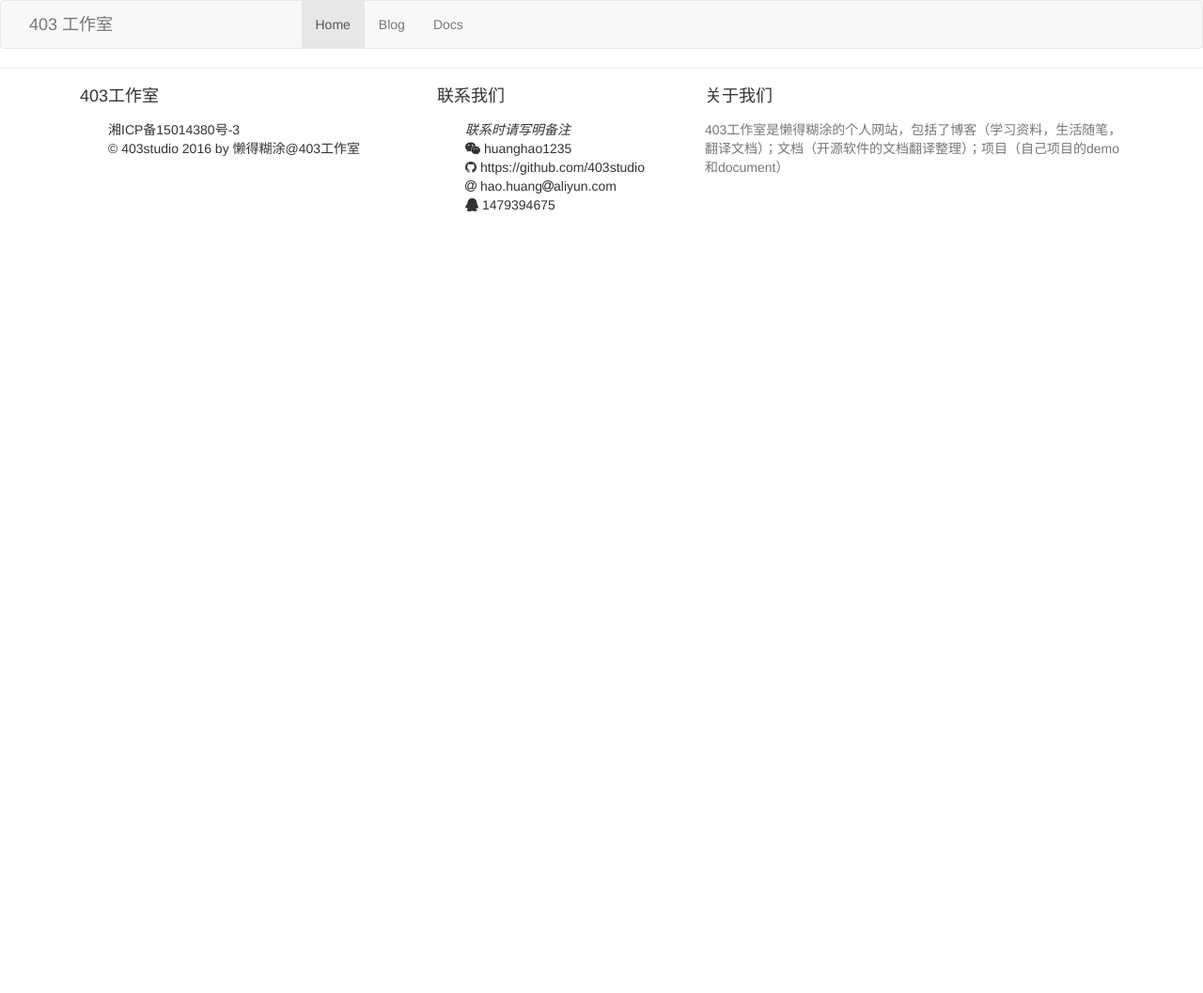
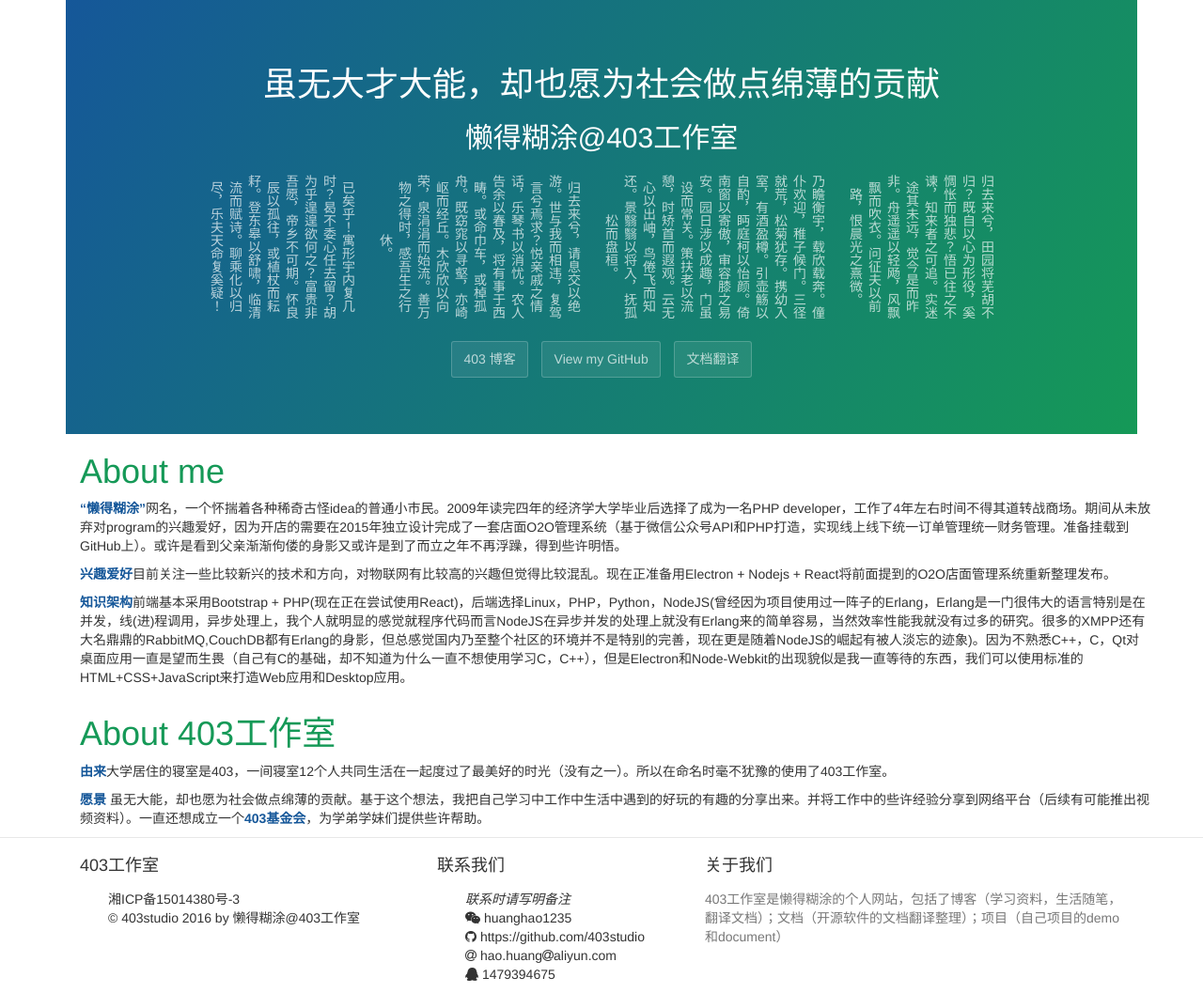
Before and after one commit to 403studio/blog.403studio.com, a Jekyll site: the page built from www.html, in a window 1280 px wide. Shown: the whole page at 94% size. Built offline with Jekyll 4.4.1, drawn with Linux system fonts in a browser that asks for light colours; nearby versions of some CDN libraries; before the commit the page ends 900 px from its top, so only the background shows below that.

Commit message:
Add www page

```diff
--- /dev/null
+++ b/_layouts/www.html
@@ -0,0 +1,58 @@
+<!DOCTYPE html>
+<html>
+
+{% include head.html %}
+<style type="text/css">
+section h1 {
+	color: #159957;
+}
+section p strong {
+	color: #155799;
+}
+.project-tagline {
+	opacity: 0.7;
+	writing-mode: tb-rl;
+	height: 16rem;
+	margin: 2rem auto;
+}
+#header {
+	color: #fff;
+	text-align: center;
+	background-color: #159957;
+	background-image: linear-gradient(120deg, #155799, #159957);
+	padding: 5rem 6rem;
+}
+#header .btn {
+	padding: 0.85rem 1.25rem;
+	display: inline-block;
+	margin-bottom: 1rem;
+	color: rgba(255, 255, 255, 0.7);
+	background-color: rgba(255, 255, 255, 0.08);
+	border-color: rgba(255, 255, 255, 0.2);
+	border-style: solid;
+	border-width: 1px;
+	border-radius: 0.3rem;
+	transition: color 0.2s, background-color 0.2s, border-color 0.2s;
+
+}
+#header .btn + .btn {
+	margin-left: 1rem;
+}
+#header .btn:hover {
+	color: rgba(255, 255, 255, 0.8);
+	text-decoration: none;
+	background-color: rgba(255, 255, 255, 0.2);
+	border-color: rgba(255, 255, 255, 0.3);
+}
+</style>
+	<body>
+
+    <div class="container">
+        {{ content }}
+    </div>
+
+    {% include footer.html %}
+
+  	</body>
+
+</html>
--- a/www.html
+++ b/www.html
@@ -1,9 +1,39 @@
 ---
 title: 403工作室
 navid: home
-layout: default
+layout: www
 ---
 
-<div class="container">
+<header id="header">
+	<h1>虽无大才大能，却也愿为社会做点绵薄的贡献</h1>
+	<h2>懒得糊涂@403工作室</h2>
+	<div class="project-tagline">
+		归去来兮，田园将芜胡不归？既自以心为形役，奚惆怅而独悲？悟已往之不谏，知来者之可追。实迷途其未远，觉今是而昨非。舟遥遥以轻飏，风飘飘而吹衣。问征夫以前路，恨晨光之熹微。<br/><br/>乃瞻衡宇，载欣载奔。僮仆欢迎，稚子候门。三径就荒，松菊犹存。携幼入室，有酒盈樽。引壶觞以自酌，眄庭柯以怡颜。倚南窗以寄傲，审容膝之易安。园日涉以成趣，门虽设而常关。策扶老以流憩，时矫首而遐观。云无心以出岫，鸟倦飞而知还。景翳翳以将入，抚孤松而盘桓。<br/><br/>归去来兮，请息交以绝游。世与我而相违，复驾言兮焉求？悦亲戚之情话，乐琴书以消忧。农人告余以春及，将有事于西畴。或命巾车，或棹孤舟。既窈窕以寻壑，亦崎岖而经丘。木欣欣以向荣，泉涓涓而始流。善万物之得时，感吾生之行休。<br/><br/>已矣乎！寓形宇内复几时？曷不委心任去留？胡为乎遑遑欲何之？富贵非吾愿，帝乡不可期。怀良辰以孤往，或植杖而耘耔。登东皋以舒啸，临清流而赋诗。聊乘化以归尽，乐夫天命复奚疑！
+	</div>
 
-</div>
+	<a href="http://blog.403studio.com/" class="btn">403 博客</a>
+	<a href="https://github.com/403studio" class="btn" target="_blank">View my GitHub</a>
+	<a href="http://docs.403studio.com/" class="btn">文档翻译</a>
+</header>
+<section class="container">
+	<h1>About me</h1>
+	<p>
+		<strong>“懒得糊涂”</strong>网名，一个怀揣着各种稀奇古怪idea的普通小市民。2009年读完四年的经济学大学毕业后选择了成为一名PHP developer，工作了4年左右时间不得其道转战商场。期间从未放弃对program的兴趣爱好，因为开店的需要在2015年独立设计完成了一套店面O2O管理系统（基于微信公众号API和PHP打造，实现线上线下统一订单管理统一财务管理。准备挂载到GitHub上）。或许是看到父亲渐渐佝偻的身影又或许是到了而立之年不再浮躁，得到些许明悟。
+	</p>
+	<p>
+		<strong>兴趣爱好</strong>目前关注一些比较新兴的技术和方向，对物联网有比较高的兴趣但觉得比较混乱。现在正准备用Electron + Nodejs + React将前面提到的O2O店面管理系统重新整理发布。
+	</p>
+	<p>
+		<strong>知识架构</strong>前端基本采用Bootstrap + PHP(现在正在尝试使用React)，后端选择Linux，PHP，Python，NodeJS(曾经因为项目使用过一阵子的Erlang，Erlang是一门很伟大的语言特别是在并发，线(进)程调用，异步处理上，我个人就明显的感觉就程序代码而言NodeJS在异步并发的处理上就没有Erlang来的简单容易，当然效率性能我就没有过多的研究。很多的XMPP还有大名鼎鼎的RabbitMQ,CouchDB都有Erlang的身影，但总感觉国内乃至整个社区的环境并不是特别的完善，现在更是随着NodeJS的崛起有被人淡忘的迹象)。因为不熟悉C++，C，Qt对桌面应用一直是望而生畏（自己有C的基础，却不知道为什么一直不想使用学习C，C++），但是Electron和Node-Webkit的出现貌似是我一直等待的东西，我们可以使用标准的HTML+CSS+JavaScript来打造Web应用和Desktop应用。
+	</p>
+</section>
+<section class="container">
+	<h1>About 403工作室</h1>
+	<p>
+		<strong>由来</strong>大学居住的寝室是403，一间寝室12个人共同生活在一起度过了最美好的时光（没有之一）。所以在命名时毫不犹豫的使用了403工作室。
+	</p>
+	<p>
+		<strong>愿景</strong>
+		虽无大能，却也愿为社会做点绵薄的贡献。基于这个想法，我把自己学习中工作中生活中遇到的好玩的有趣的分享出来。并将工作中的些许经验分享到网络平台（后续有可能推出视频资料）。一直还想成立一个<strong>403基金会</strong>，为学弟学妹们提供些许帮助。
+	</p>
+</section>
```
Also changed, not shown: web/markdownify/index.html (added, +86 -0 lines), web/markdownify/avatar.jpg (added).
